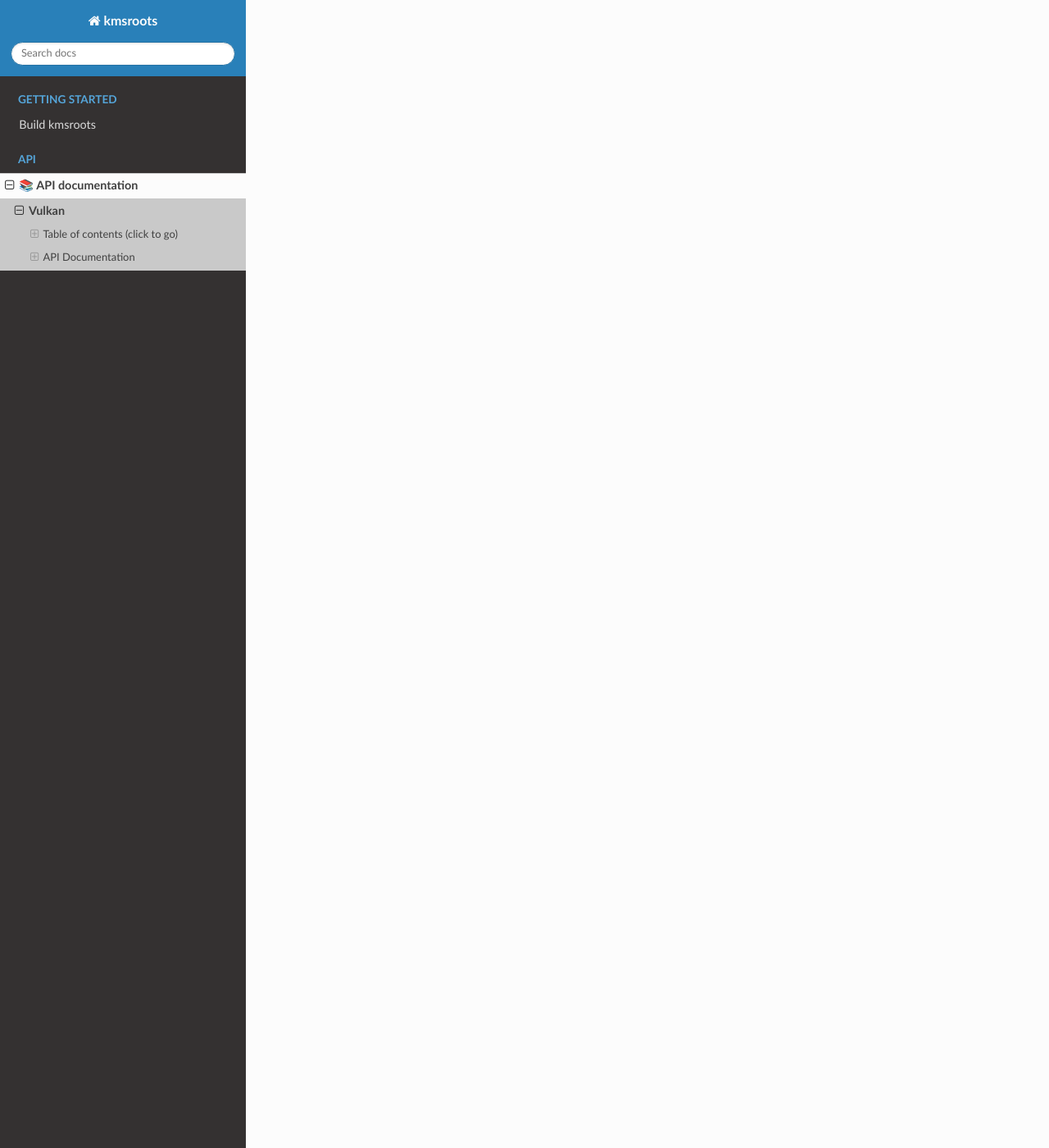
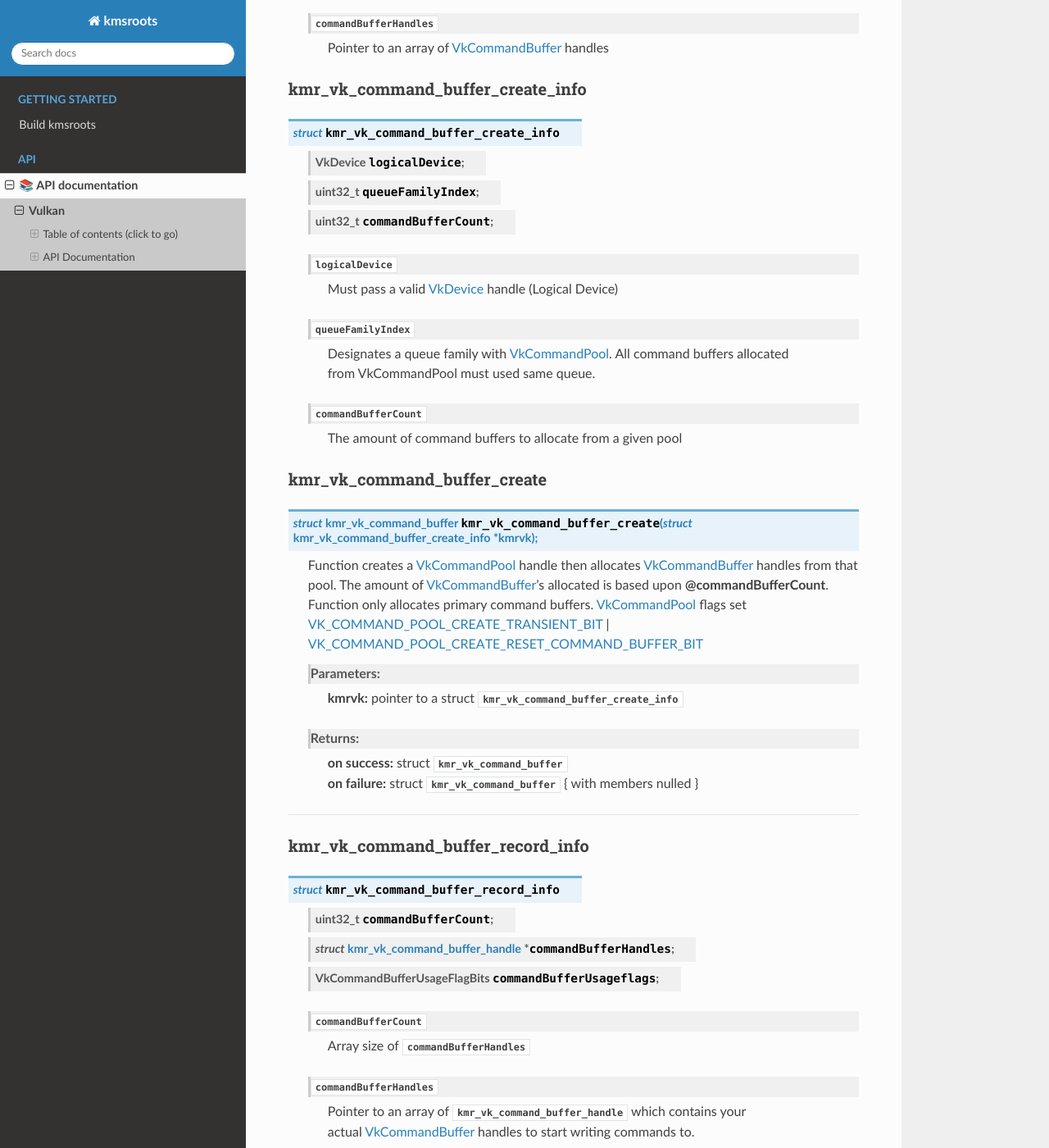
Before and after one commit to under-view/kmsroots, a Sphinx documentation site: the page built from docs/vulkan.rst, in a window 1280 px wide and 1400 px high, scrolled down 31235 px. Shown: the whole window at 82% size. Built offline with Sphinx 7.4.7 and the Read the Docs theme 2.0.0, drawn with Linux system fonts in a browser that asks for light colours; formulas are drawn with MathJax 3; some of the changed text lies outside the part shown.

Commit message:
docs: add kmr_vk_command_buffer
Signed-off-by: Vincent Davis Jr <vince@underview.tech>

```diff
--- a/docs/vulkan.rst
+++ b/docs/vulkan.rst
@@ -53,6 +53,10 @@ Structs
 #. :c:struct:`kmr_vk_framebuffer`
 #. :c:struct:`kmr_vk_framebuffer_images`
 #. :c:struct:`kmr_vk_framebuffer_create_info`
+#. :c:struct:`kmr_vk_command_buffer_handle`
+#. :c:struct:`kmr_vk_command_buffer`
+#. :c:struct:`kmr_vk_command_buffer_create_info`
+#. :c:struct:`kmr_vk_command_buffer_record_info`
 
 =========================
 Functions
@@ -70,6 +74,9 @@ Functions
 #. :c:func:`kmr_vk_render_pass_create`
 #. :c:func:`kmr_vk_graphics_pipeline_create`
 #. :c:func:`kmr_vk_framebuffer_create`
+#. :c:func:`kmr_vk_command_buffer_create`
+#. :c:func:`kmr_vk_command_buffer_record_begin`
+#. :c:func:`kmr_vk_command_buffer_record_end`
 
 API Documentation
 ~~~~~~~~~~~~~~~~~
@@ -1296,6 +1303,141 @@ kmr_vk_framebuffer_create
 
 =========================================================================================================================================
 
+============================
+kmr_vk_command_buffer_handle
+============================
+
+.. c:struct:: kmr_vk_command_buffer_handle
+
+	.. c:member::
+		VkCommandBuffer commandBuffer;
+
+	:c:member:`commandBuffer`
+		| Handle used to pre-record commands before they are submitted to a device queue and
+		| sent off to the GPU.
+
+=====================
+kmr_vk_command_buffer
+=====================
+
+.. c:struct:: kmr_vk_command_buffer
+
+	.. c:member::
+		VkDevice                            logicalDevice;
+		VkCommandPool                       commandPool;
+		uint32_t                            commandBufferCount;
+		struct kmr_vk_command_buffer_handle *commandBufferHandles;
+
+	:c:member:`logicalDevice`
+		| `VkDevice`_ handle (Logical Device) associated with `VkCommandPool`_
+
+	:c:member:`commandPool`
+		| The memory pool which the buffers where allocated from.
+
+	:c:member:`commandBufferCount`
+		| Amount of `VkCommandBuffer`_'s allocated from memory pool.
+		| Array size of :c:member:`commandBufferHandles`.
+
+	:c:member:`commandBufferHandles`
+		| Pointer to an array of `VkCommandBuffer`_ handles
+
+=================================
+kmr_vk_command_buffer_create_info
+=================================
+
+.. c:struct:: kmr_vk_command_buffer_create_info
+
+	.. c:member::
+		VkDevice logicalDevice;
+		uint32_t queueFamilyIndex;
+		uint32_t commandBufferCount;
+
+	:c:member:`logicalDevice`
+		| Must pass a valid `VkDevice`_ handle (Logical Device)
+
+	:c:member:`queueFamilyIndex`
+		| Designates a queue family with `VkCommandPool`_. All command buffers allocated
+		| from VkCommandPool must used same queue.
+
+	:c:member:`commandBufferCount`
+		| The amount of command buffers to allocate from a given pool
+
+============================
+kmr_vk_command_buffer_create
+============================
+
+.. c:function:: struct kmr_vk_command_buffer kmr_vk_command_buffer_create(struct kmr_vk_command_buffer_create_info *kmrvk);
+
+	Function creates a `VkCommandPool`_ handle then allocates `VkCommandBuffer`_ handles from
+	that pool. The amount of `VkCommandBuffer`_'s allocated is based upon **@commandBufferCount**.
+	Function only allocates primary command buffers. `VkCommandPool`_ flags set
+	`VK_COMMAND_POOL_CREATE_TRANSIENT_BIT`_ |
+	`VK_COMMAND_POOL_CREATE_RESET_COMMAND_BUFFER_BIT`_
+
+	Parameters:
+		| **kmrvk:** pointer to a struct :c:struct:`kmr_vk_command_buffer_create_info`
+
+	Returns:
+		| **on success:** struct :c:struct:`kmr_vk_command_buffer`
+		| **on failure:** struct :c:struct:`kmr_vk_command_buffer` { with members nulled }
+
+=========================================================================================================================================
+
+=================================
+kmr_vk_command_buffer_record_info
+=================================
+
+.. c:struct:: kmr_vk_command_buffer_record_info
+
+	.. c:member::
+		uint32_t                            commandBufferCount;
+		struct kmr_vk_command_buffer_handle *commandBufferHandles;
+		VkCommandBufferUsageFlagBits        commandBufferUsageflags;
+
+	:c:member:`commandBufferCount`
+		| Array size of :c:member:`commandBufferHandles`
+
+	:c:member:`commandBufferHandles`
+		| Pointer to an array of :c:struct:`kmr_vk_command_buffer_handle` which contains your
+		| actual `VkCommandBuffer`_ handles to start writing commands to.
+
+	:c:member:`commandBufferUsageflags`
+		| `VkCommandBufferUsageFlagBits`_
+
+==================================
+kmr_vk_command_buffer_record_begin
+==================================
+
+.. c:function:: int kmr_vk_command_buffer_record_begin(struct kmr_vk_command_buffer_record_info *kmrvk);
+
+	Function sets recording command in command buffers up to **@commandBufferCount**. Thus, allowing each
+	command buffer to become writeable. Allowing for the application to write commands into it. Theses commands
+	are later put into a queue to be sent off to the GPU.
+
+	Parameters:
+		| **kmrvk:** pointer to a struct :c:struct:`kmr_vk_command_buffer_record_info`
+
+	Returns:
+		| **on success:** 0
+		| **on failure:** -1
+
+================================
+kmr_vk_command_buffer_record_end
+================================
+
+.. c:function:: int kmr_vk_command_buffer_record_end(struct kmr_vk_command_buffer_record_info *kmrvk);
+
+	Function stops command buffer to recording. Thus, ending each command buffers ability to accept commands.
+
+	Parameters:
+		| **kmrvk:** pointer to a struct :c:struct:`kmr_vk_command_buffer_record_info`
+
+	Returns:
+		| **on success:** 0
+		| **on failure:** -1
+
+=========================================================================================================================================
+
 .. _VK_NULL_HANDLE: https://registry.khronos.org/vulkan/specs/1.3-extensions/man/html/VK_NULL_HANDLE.html
 .. _VkInstance: https://registry.khronos.org/vulkan/specs/1.3-extensions/man/html/VkInstance.html
 .. _VkInstanceCreateInfo: https://registry.khronos.org/vulkan/specs/1.3-extensions/man/html/VkInstanceCreateInfo.html
@@ -1335,4 +1477,10 @@ kmr_vk_framebuffer_create
 .. _VkGraphicsPipelineCreateInfo: https://www.khronos.org/registry/vulkan/specs/1.3-extensions/man/html/VkGraphicsPipelineCreateInfo.html
 .. _VkPrimitiveTopology: https://registry.khronos.org/vulkan/specs/1.3-extensions/man/html/VkPrimitiveTopology.html
 .. _VkViewport: https://registry.khronos.org/vulkan/specs/1.3-extensions/man/html/VkViewport.html
+.. _VkCommandPool: https://registry.khronos.org/vulkan/specs/1.3-extensions/man/html/VkCommandPool.html
+.. _VkCommandBuffer: https://registry.khronos.org/vulkan/specs/1.3-extensions/man/html/VkCommandBuffer.html
+.. _VkCommandPoolCreateFlagBits: https://registry.khronos.org/vulkan/specs/1.3-extensions/man/html/VkCommandPoolCreateFlagBits.html
+.. _VkCommandBufferUsageFlagBits: https://registry.khronos.org/vulkan/specs/1.3-extensions/man/html/VkCommandBufferUsageFlagBits.html
+.. _VK_COMMAND_POOL_CREATE_TRANSIENT_BIT: https://registry.khronos.org/vulkan/specs/1.3-extensions/man/html/VkCommandPoolCreateFlagBits.html
+.. _VK_COMMAND_POOL_CREATE_RESET_COMMAND_BUFFER_BIT: https://registry.khronos.org/vulkan/specs/1.3-extensions/man/html/VkCommandPoolCreateFlagBits.html
 .. _Scissor: https://registry.khronos.org/vulkan/specs/1.3-extensions/html/vkspec.html#fragops-scissor
```
Also changed, not shown: 1 other file.
